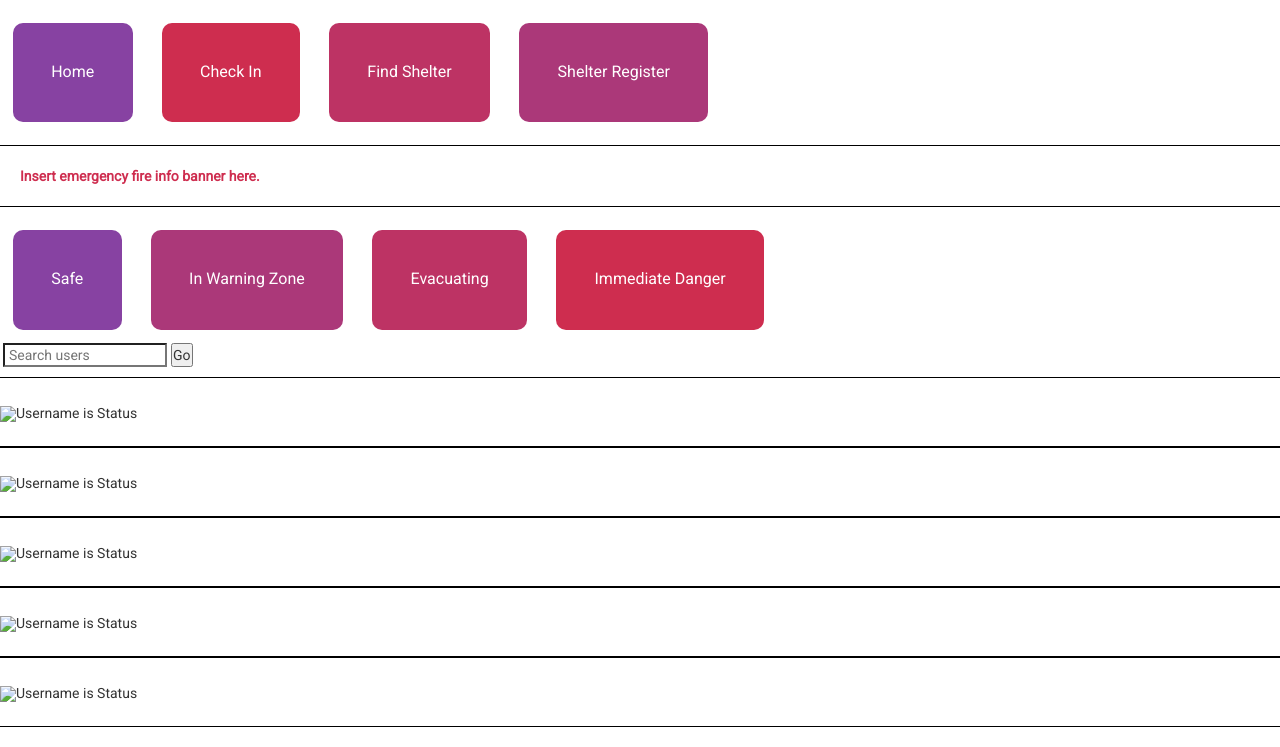
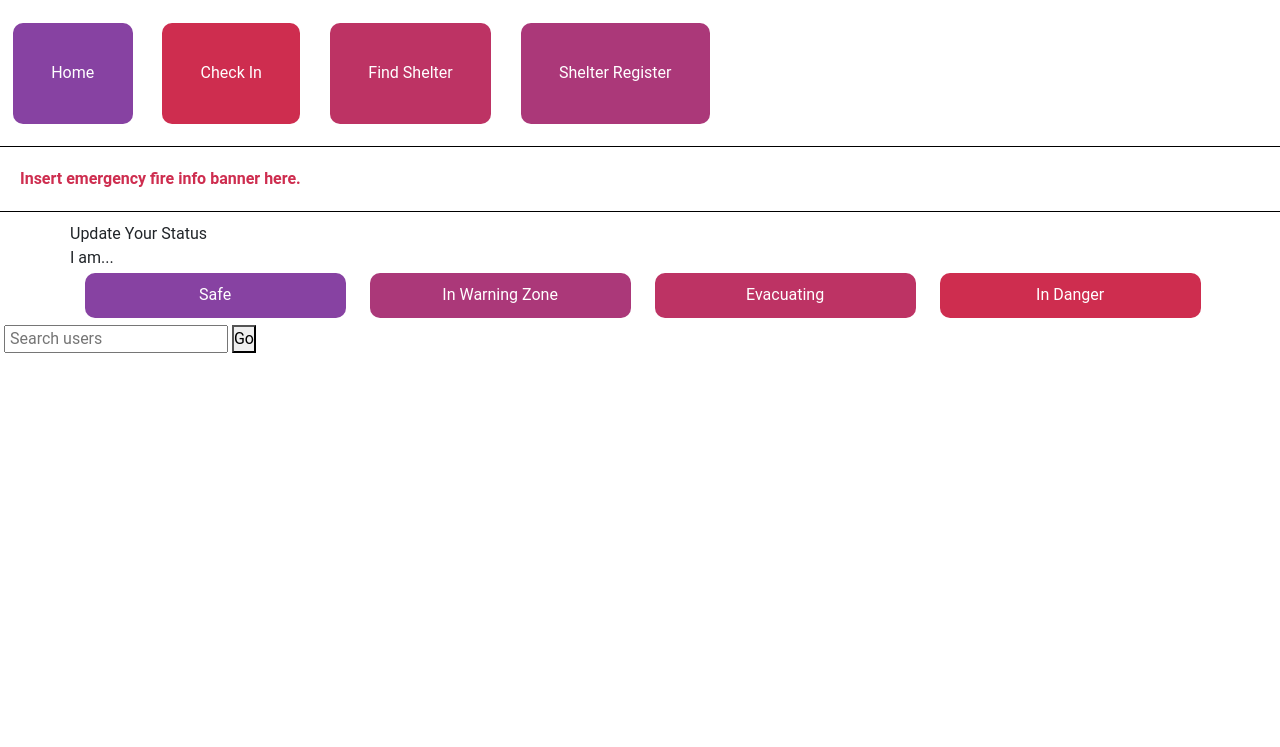
Before and after one commit to willm0602/SSU-WICS-Hackathon-Project-Fall-2021, a website: page pages/userlist.html in a window 1280 px wide. Shown: the part 164-911 px from the top of the page. After the commit the page ends 800 px from the top, so only its background shows below. Drawn offline with nearby package versions, Linux system fonts and the light colour scheme; some packages are replaced by stand-ins of ours; files that its build step writes are made by us from their sources; files whose address does not match are found by name.

Commit message:
users list with some bootstrap

```diff
--- a/pages/userlist.html
+++ b/pages/userlist.html
@@ -7,11 +7,10 @@
     ></script>
     <script src="src.js"></script>
     <meta charset="utf-8">
-    <meta http-equiv="X-UA-Compatible" content="IE=edge">
-    <meta name="viewport" content="width=device-width, initial-scale=1.0">
-    <link rel="stylesheet" href="https://maxcdn.bootstrapcdn.com/bootstrap/3.3.7/css/bootstrap.min.css">
-    <script src="https://maxcdn.bootstrapcdn.com/bootstrap/3.3.7/js/bootstrap.min.js"></script>
-    <link href="https://fonts.googleapis.com/css2?family=Roboto&display=swap" rel="stylesheet">
+    <meta name="viewport" content="width=device-width, initial-scale=1, shrink-to-fit=no">
+    <!-- <meta http-equiv="X-UA-Compatible" content="IE=edge"> -->
+    <link href="https://cdn.jsdelivr.net/npm/bootstrap@5.1.3/dist/css/bootstrap.min.css" rel="stylesheet"
+    integrity="sha384-1BmE4kWBq78iYhFldvKuhfTAU6auU8tT94WrHftjDbrCEXSU1oBoqyl2QvZ6jIW3" crossorigin="anonymous">
     <link rel="stylesheet" href="/static/styles/style.css">
     <title>View users</title>
 </head>
@@ -33,12 +32,32 @@
         Insert emergency fire info banner here.
     </div>
 
-    <div>
+    <!-- <div>
         <button onclick="updateStatus_Safe()" class="map-page-button statusButtons">Safe</button>
         <button onclick="updateStatus_WarningZone()" class="shelter-reg-button statusButtons">In Warning Zone</button>
         <button onclick="updateStatus_Evacuating()" class="find-shelter-button statusButtons">Evacuating</button>
         <button onclick="updateStatus_Dange()" class="check-in-button statusButtons">Immediate Danger</button>
-    </div>
+    </div> -->
+
+
+    <div class="container buttonContainer">
+        <div class="row">Update Your Status</div>
+        <div class="row">I am...</div>
+        <div class="row">
+          <div class="col">
+            <button onclick="updateStatus_Safe()" class="map-page-button statusButtons">Safe</button>
+          </div>
+          <div class="col">
+            <button onclick="updateStatus_WarningZone()" class="shelter-reg-button statusButtons">In Warning Zone</button>
+          </div>
+          <div class="col">
+            <button onclick="updateStatus_Evacuating()" class="find-shelter-button statusButtons">Evacuating</button>
+          </div>
+          <div class="col">
+            <button onclick="updateStatus_Dange()" class="check-in-button statusButtons">In Danger</button>
+          </div>
+        </div>
+      </div>
 
     <div class="search">
         <label for="site-search"></label>
@@ -47,13 +66,12 @@
     </div>
 
     <div class="userStatuses">
-        <ul style="list-style-type:none">
-            <li class="userStatusRow"><img src="/static/images/avatar.png">Username is Status</li>
-            <li class="userStatusRow"><img src="/static/images/avatar.png">Username is Status</li>
-            <li class="userStatusRow"><img src="/static/images/avatar.png">Username is Status</li>
-            <li class="userStatusRow"><img src="/static/images/avatar.png">Username is Status</li>
-            <li class="userStatusRow"><img src="/static/images/avatar.png">Username is Status</li>
+        <ul style="list-style-type:none" id="userStatusRows">
         </ul>
     </div>
+
+
+    <script src="https://cdn.jsdelivr.net/npm/bootstrap@5.1.3/dist/js/bootstrap.bundle.min.js"
+    integrity="sha384-ka7Sk0Gln4gmtz2MlQnikT1wXgYsOg+OMhuP+IlRH9sENBO0LRn5q+8nbTov4+1p" crossorigin="anonymous"></script>
 </body>
 </html>
--- a/public/styles/style.css
+++ b/public/styles/style.css
@@ -63,6 +63,17 @@ bottom: 0;
     background-color: #8742A2;
 }
 
+.buttonContainer{
+    margin-top: 10px;
+    margin-bottom: 10px;
+}
+
+.statusButtons{
+    height: 100%;
+    width: 100%;
+    overflow-wrap: break-word;
+}
+
 .statusBanner{
     border-bottom: 1px solid black;
     border-top: 1px solid black;
```
